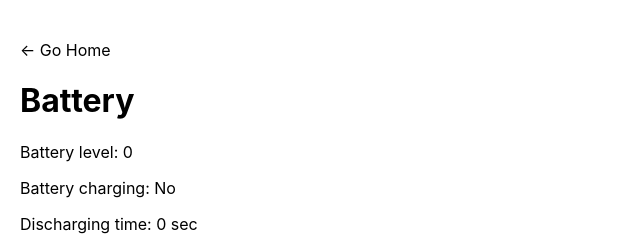
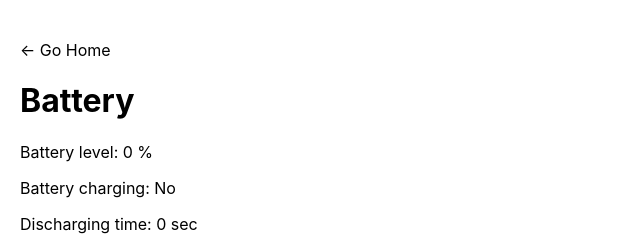
Before and after one commit to georgecretu26/mobile-apis, a Next.js app: page /battery in a window 1280 px wide. Shown: the top 236 px of the page, without its empty margins (0-640 px from the left). Built offline with nearby package versions, Linux system fonts and the light colour scheme.

Commit message:
add percentage

```diff
--- a/pages/battery.tsx
+++ b/pages/battery.tsx
@@ -10,7 +10,7 @@ const Battery = () => {
     <div>
       <GoBackButton />
       <h1>Battery</h1>
-      <p>Battery level: {battery.level}</p>
+      <p>Battery level: {battery.level * 100} %</p>
       {battery.charging ? (
         <>
           <p>Battery charging: Yes</p>
```
